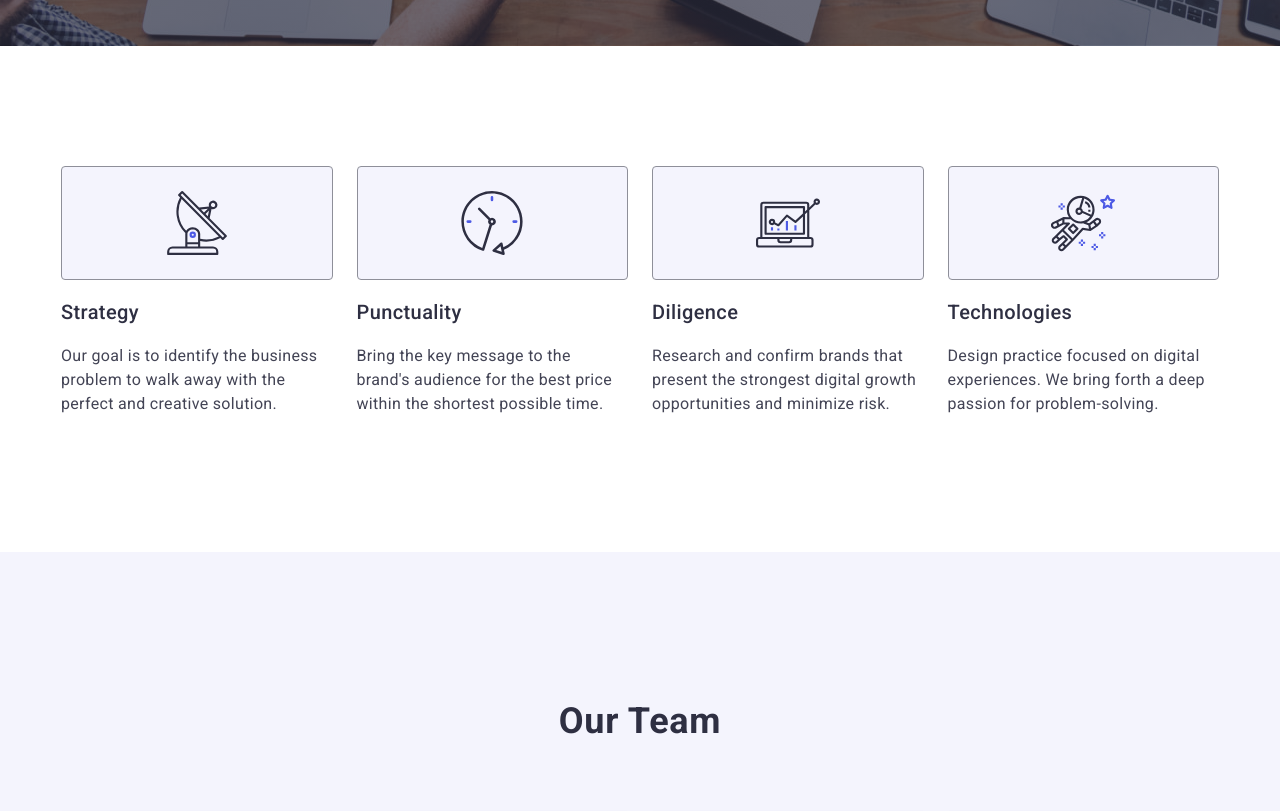
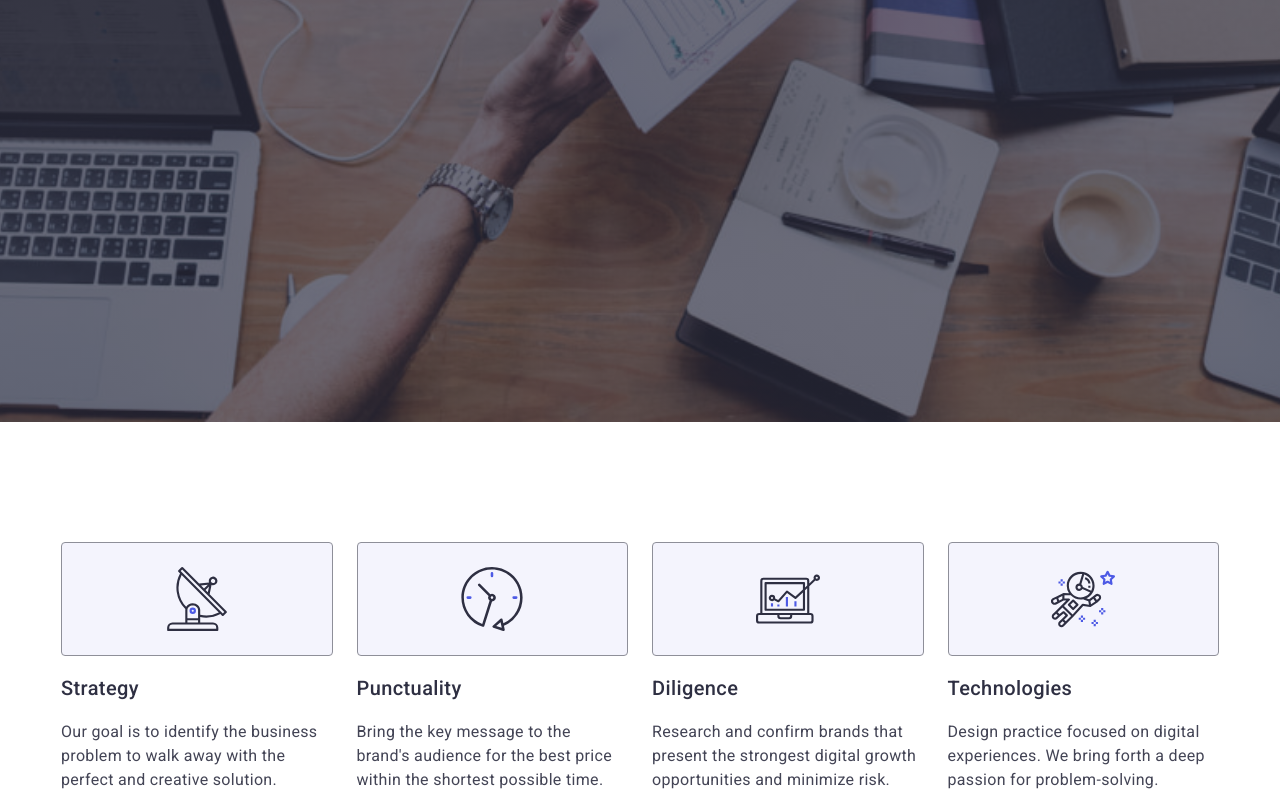
Before and after one commit to liakhkate/goit-markup-hw-05, a plain HTML site: page index.html in a window 1280 px wide. Shown: the part 627-1438 px from the top of the page. Drawn offline with nearby package versions, Linux system fonts and the light colour scheme.

Commit message:
minor corrections

```diff
--- a/css/styles.css
+++ b/css/styles.css
@@ -116,7 +116,6 @@ width: 100%;
   background-position: center;
   background-size: cover;
   font-family: "Roboto", sans-serif;
-  font-weight: 700px;
   font-size: 16px;
   line-height: 1.5;
   letter-spacing: 0.04em;
@@ -125,7 +124,7 @@ width: 100%;
   padding: 188px 0;
   align-items: center;
   margin: 0 auto;
-  height: 600;
+  height: 600px;
   max-width: 1440px;
 }
 
@@ -214,7 +213,7 @@ width: 100%;
   line-height: 1.2;
   letter-spacing: 0.02em;
   color: #2e2f42;
-  gap: 24;
+  gap: 24px;
 }
 .first-text {
   line-height: 1.5;
```
Also changed, not shown: index.html (+1 -1 lines).
